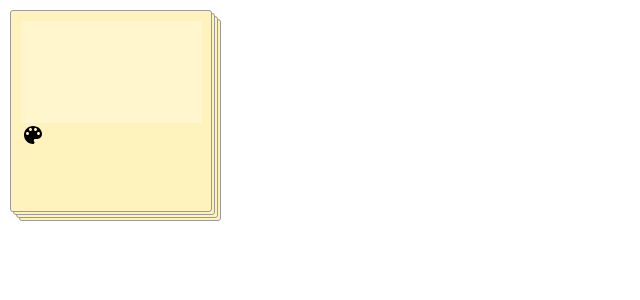
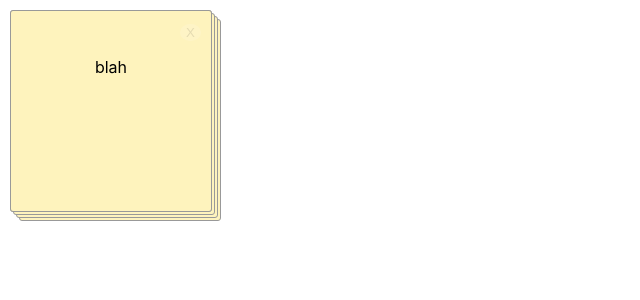
Before and after one commit to jChapman/adhesive-jotting, a React (Create React App) app: page / in a window 1280 px wide. Shown: the top 300 px of the page, without its empty margins (0-640 px from the left). Built offline with nearby package versions, Linux system fonts and the light colour scheme.

Commit message:
Cleaned up the look and feel, added delete back

```diff
--- a/src/App.css
+++ b/src/App.css
@@ -13,15 +13,31 @@
     background: #fff;
     border: 1px solid #999;
     border-radius: 3px;
+    padding: 10px;
     width: 180px;
     height: 180px;
     margin: 10px;
-    padding: 10px;
     float: left;
     position: absolute;
 }
+
+.jot-text {
+  text-align: center;
+}
+
+#close-button {
+  border: none;
+  border-radius: 50%;
+  background: rgba(255, 255, 255, 0.15);
+  color: rgba(0,0,0,.1)
+}
+
 .form-input {
-  background: rgba(255, 255, 255, .25)
+  background: rgba(255, 255, 255, .25);
+  text-align: center;
+  resize: none;
+  height: 140px;
+  width: 100%;
 }
 
 input {
@@ -56,3 +72,10 @@ input {
   height: 14px;
   border-radius: 2px;
 }
+
+.colorpicker {
+  position: absolute;
+  right: 0;
+  top: 0;
+  padding: 5px
+}
--- a/src/App.js
+++ b/src/App.js
@@ -1,7 +1,6 @@
 import React, {Component} from 'react';
-import Draggable from 'react-draggable';
 import './App.css';
-import openSocket from 'socket.io-client'
+//import openSocket from 'socket.io-client'
 
 import Pad from './Components/Pad'
 import Jot from './Components/Jot'
@@ -12,7 +11,7 @@ class App extends Component {
   constructor(props) {
     super(props);
     this.state = {
-      jots: []
+      jots: [{id: id++, text: 'blah', color: 'rgb(254, 243, 189)'}]
     }
   }
   handleCreateJot = (jotData) => {
@@ -23,6 +22,12 @@ class App extends Component {
     }));
   }
 
+  handleDeleteJot = (jotId) => {
+    this.setState(oldState => ({
+      jots: oldState.jots.filter((jot) => jot.id !== jotId)
+    }))
+  }
+
   render() {
     return (
       <div className="App">
@@ -30,8 +35,8 @@ class App extends Component {
         {this.state.jots.map(jotData => (
           <Jot
             key={jotData.id}
-            color={jotData.color}
-            text={jotData.text}
+            handleDelete={this.handleDeleteJot}
+            {...jotData}
           />
         ))}
       </div>
@@ -39,124 +44,4 @@ class App extends Component {
   }
 }
 
-class OldJot extends Component {
-  constructor(props) {
-    super(props);
-    this.positionUpdate = this.positionUpdate.bind(this);
-    this.state = {
-      id: props.jotData.id,
-      text: props.jotData.text,
-      color: props.jotData.color,
-      position: props.position,
-      positionUpdate: props.positionUpdate,
-      socket: props.socket
-    }
-    this.handleDelete = this.handleDelete.bind(this);
-
-    props.socket.on("jot moved", moveData => {
-      if (moveData.id === this.state.id) {
-        this.setState({position: moveData.position})
-      }
-    });
-  }
-  positionUpdate(e, position) {
-    this.state.positionUpdate(e, position);
-    let {x, y}  = position
-    this.setState({
-      position: { x, y }
-    });
-  }
-
-  handleDelete() {
-    this.props.socket.emit('delete jot', {id: this.state.id});
-  }
-
-  render() {
-    return (
-      <Draggable onStop={this.positionUpdate} position={this.state.position}>
-        <div
-          id={this.state.id}
-          className="box"
-          style={{ background: this.state.color }}
-        >
-          <div style={{textAlign: 'right', paddingRight: '5px'}} onClick={this.handleDelete}>X</div>
-          <p>{this.state.text}</p>
-        </div>
-      </Draggable>
-    );
-  }
-}
-
-const JotContainer = props => (
-  <div className="jot-container">
-    {props.jots.map((jotData) => (
-      <Jot key={jotData.id} jotData={jotData} positionUpdate={props.positionUpdate} position={jotData.position} socket={props.socket}/>
-    ))}
-  </div>
-)
-
-
-class OldApp extends Component {
-  constructor(props) {
-    super(props);
-    this.handleCreateJot = this.handleCreateJot.bind(this);
-    this.handleUpdatePosition = this.handleUpdatePosition.bind(this);
-    this.handleDeleteAll = this.handleDeleteAll.bind(this);
-    this.state = {
-      jots: props.jots,
-      socket: openSocket("http://localhost:8000")
-    }
-    this.state.socket.on('new jot', jotData => {
-      this.setState((oldState) => ({
-        jots: oldState.jots.concat([jotData])
-      }))
-    });
-    this.state.socket.on('delete jot', jotData => {
-      this.setState((oldState) => ({
-        jots: oldState.jots.filter((jot) => {
-          return jot.id !== jotData.id;
-        })
-      }))
-    });
-  }
-
-  handleCreateJot(jotData) {
-    this.state.socket.emit('new jot', jotData);
-  }
-
-  handleUpdatePosition(e, position) {
-    const {x, y} = position;
-    let draggableElement = undefined;
-    for (let element of e.path) {
-      if (element.classList.contains('react-draggable')) {
-        draggableElement = element;
-        break;
-      }
-    }
-    if (!draggableElement)
-      return;
-    this.state.socket.emit('jot moved', {id: parseInt(draggableElement.id), position: {x, y}});
-  }
-
-  handleDeleteAll() {
-    this.state.socket.emit('delete all');
-  }
-
-  /*
-  render() {
-    return (
-      <div className="App">
-        //<JotMaker handleCreateJot={this.handleCreateJot}/>
-        <button onClick={this.handleDeleteAll}>Delete All</button>
-        <JotContainer jots={this.state.jots} positionUpdate={this.handleUpdatePosition} socket={this.state.socket}/>
-      </div>
-    );
-  }
-  */
-}
-
-OldApp.defaultProps = {
-  jots: []
-}
-
 export default App;
--- a/src/Components/Jot.js
+++ b/src/Components/Jot.js
@@ -4,7 +4,7 @@ import Draggable from 'react-draggable';
 class Jot extends Component {
   constructor(props) {
     super(props);
-    console.log('Created Jot')
+    console.log("Created Jot");
   }
 
   positionUpdate = (e, position) => {
@@ -15,11 +15,12 @@ class Jot extends Component {
       position: { x, y }
     });
     */
-  }
+  };
 
   handleDelete = () => {
     //this.props.socket.emit('delete jot', {id: this.state.id});
-  }
+    this.props.handleDelete(this.props.id)
+  };
 
   render() {
     return (
@@ -29,11 +30,16 @@ class Jot extends Component {
           className="box"
           style={{ background: this.props.color }}
         >
-          <p>{this.props.text}</p>
+          <div style={{ textAlign: "right"}}>
+            <button id="close-button" onClick={this.handleDelete}>
+              X
+            </button>
+          </div>
+          <p className="jot-text">{this.props.text}</p>
         </div>
       </Draggable>
     );
   }
 }
 
-export default Jot
+export default Jot;
--- a/src/Components/Pad.js
+++ b/src/Components/Pad.js
@@ -6,67 +6,105 @@ class Pad extends Component {
     super(props);
     this.state = {
       displayColorPicker: false,
-      color: 'rgb(254, 243, 189)'
-    }
+      color: "rgb(254, 243, 189)"
+    };
   }
 
-  onFormSubmit = (e) => {
+  onFormSubmit = e => {
     e.preventDefault();
     const text = e.target.elements.jotText.value.trim();
-    console.log(text)
-    e.target.elements.jotText.value = ''
+    console.log(text);
+    e.target.elements.jotText.value = "";
     const color = this.state.color;
-    this.props.handleCreateJot({text, color});
-  }
+    this.props.handleCreateJot({ text, color });
+  };
 
   handleColorClick = () => {
-    this.setState((oldState) => ({displayColorPicker: !oldState.displayColorPicker}));
-  }
+    this.setState(oldState => ({
+      displayColorPicker: !oldState.displayColorPicker
+    }));
+  };
 
   handleCloseColorPicker = () => {
-    this.setState(() => ({displayColorPicker: false}));
-  }
+    this.setState(() => ({ displayColorPicker: false }));
+  };
 
-  handleColorChange = (color) => {
-    this.setState({ color: color.hex})
-  }
+  handleColorChange = color => {
+    this.setState({ color: color.hex });
+  };
 
-  handleColorSelect = (color) => {
-    this.setState({ color: color.hex, displayColorPicker: false})
-  }
+  handleColorSelect = color => {
+    this.setState({ color: color.hex, displayColorPicker: false });
+  };
   render = () => {
-    const colors = ['#EB9694', '#FAD0C3', '#FEF3BD', '#C1E1C5', '#BEDADC', '#C4DEF6', '#BED3F3', '#D4C4FB'];
+    const colors = [
+      "#EB9694",
+      "#FAD0C3",
+      "#FEF3BD",
+      "#C1E1C5",
+      "#BEDADC",
+      "#C4DEF6",
+      "#BED3F3",
+      "#D4C4FB"
+    ];
     return (
       <div>
-        <div className="box" style={{ transform: "translate(9px, 9px)", background: this.state.color }}></div>
-        <div className="box" style={{ transform: "translate(6px, 6px)", background: this.state.color }}></div>
-        <div className="box" style={{ transform: "translate(3px, 3px)", background: this.state.color }}></div>
-        <div className="box" style={{background: this.state.color}}>
+        <div
+          className="box"
+          style={{
+            transform: "translate(9px, 9px)",
+            background: this.state.color
+          }}
+        ></div>
+        <div
+          className="box"
+          style={{
+            transform: "translate(6px, 6px)",
+            background: this.state.color
+          }}
+        ></div>
+        <div
+          className="box"
+          style={{
+            transform: "translate(3px, 3px)",
+            background: this.state.color
+          }}
+        ></div>
+        <div className="box" style={{ background: this.state.color }}>
+        <div className="colorpicker">
+          <img
+            src="colorpal.svg"
+            alt="select color"
+            onClick={this.handleColorClick}
+          />
+          {this.state.displayColorPicker && (
+            <div className="popover">
+              <GithubPicker
+                colors={colors}
+                onChange={this.handleColorSelect}
+                onSwatchHover={this.handleColorChange}
+              />
+              <div
+                className="cover"
+                onClick={this.handleCloseColorPicker}
+                style={{ zIndex: -1 }}
+              ></div>
+            </div>
+          )}
+          </div>
           <form onSubmit={this.onFormSubmit} className="new-form">
             <input
               className="form-input"
               type="text"
               name="jotText"
-              style={{ resize: "none", height: "100px" }}
+              placeholder="Enter text here"
             />
-            <button style={{ display: "none" }}>Submit</button>
-            <img src="colorpal.svg" alt="select color" onClick={this.handleColorClick}/>
-            {this.state.displayColorPicker && (
-              <div className="popover">
-                  <GithubPicker
-                    colors={colors}
-                    onChange={this.handleColorSelect}
-                    onSwatchHover={this.handleColorChange}
-                  />
-                <div className="cover" onClick={this.handleCloseColorPicker} style={{zIndex: -1}}>
-                </div>
-              </div>
-            )}
+            <button>Create</button>
           </form>
         </div>
       </div>
     );
-  }
+  };
 }
 
 export default Pad;
```
Also changed, not shown: 1 other file (tests, documents, lock files or other folders).
